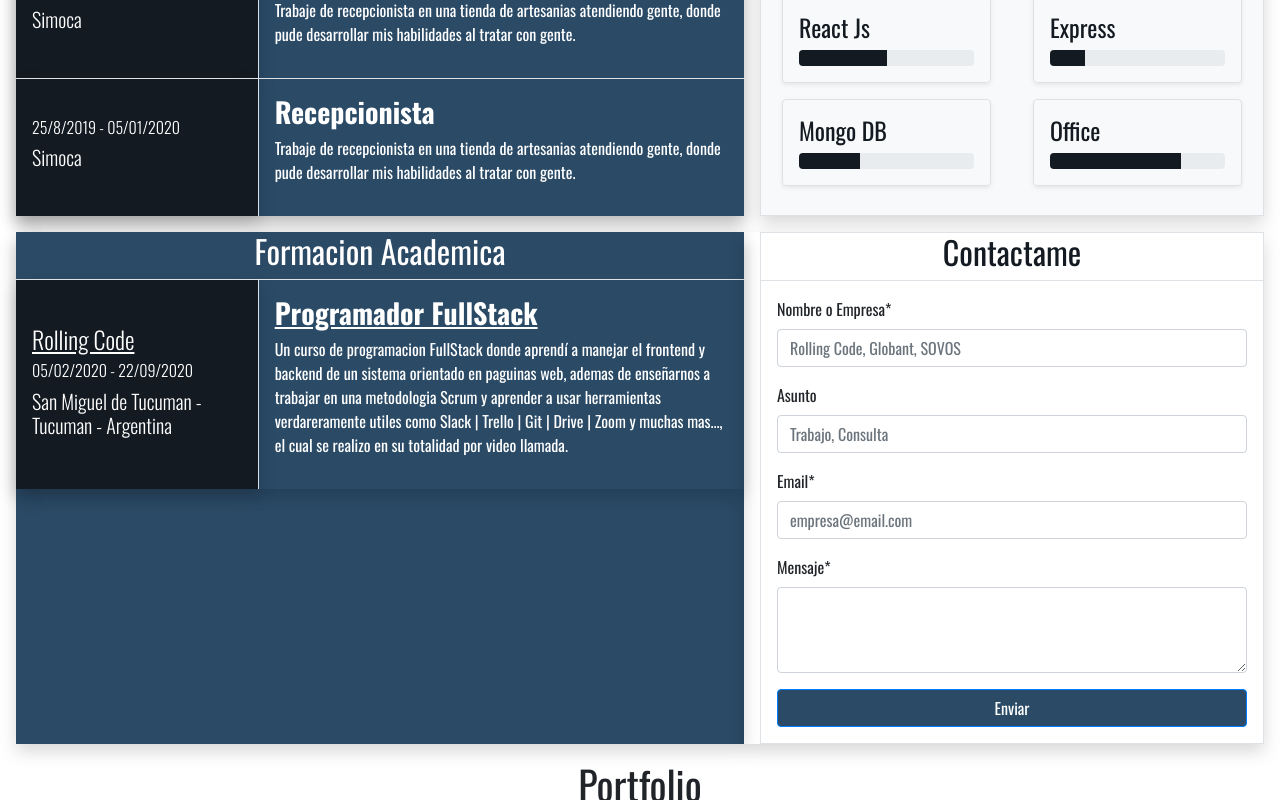
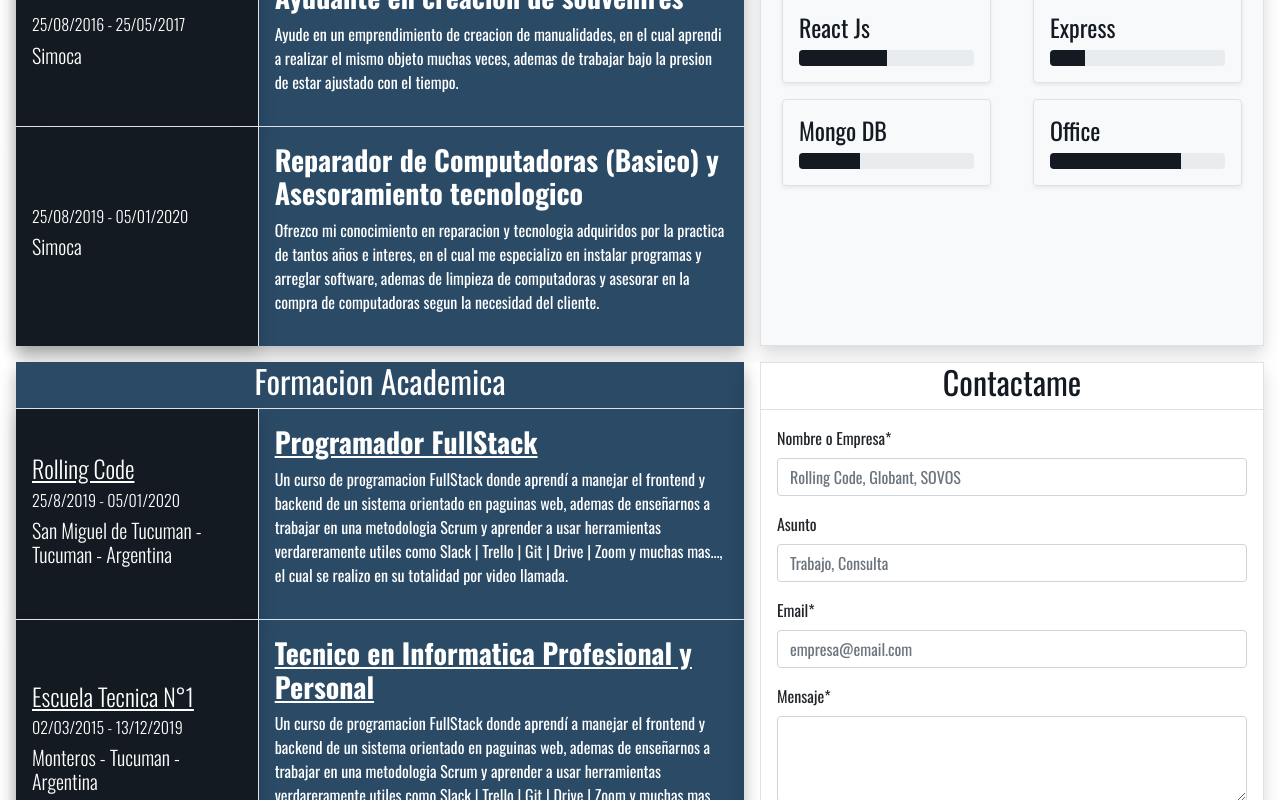
Before and after one commit to leo43161/leo43161.github.io, a React (Create React App) app: page / in a window 1280 px wide. Shown: the part 840-1640 px from the top of the page. Built offline with nearby package versions, Linux system fonts and the light colour scheme.

Commit message:
Se actualizo las cards de experiencia laboral

```diff
--- a/src/App.js
+++ b/src/App.js
@@ -17,7 +17,7 @@ function App() {
         <div className="col-lg-7 col-12 p-0 shadow">
           <Headers></Headers>
         </div>
-        <div className="col-lg-5 col-12 pl-3 pr-0 mt-3 mt-lg-0">
+        <div className="col-lg-5 col-12 pl-0 pl-lg-3 pr-0 mt-3 mt-lg-0">
           <SobreMi></SobreMi>
         </div>
       </section>
@@ -25,7 +25,7 @@ function App() {
         <div className="col-lg-7 col-12 p-0 shadow bg-blue">
           <Experiencia></Experiencia>
         </div>
-        <div className="col-lg-5 col-12 pl-3 pr-0 mt-3 mt-lg-0">
+        <div className="col-lg-5 col-12 pl-0 pl-lg-3 pr-0 mt-3 mt-lg-0">
           <Habilidades></Habilidades>
         </div>
       </section>
@@ -33,7 +33,7 @@ function App() {
         <div className="col-lg-7 col-12 p-0 shadow bg-blue">
           <Formacion></Formacion>
         </div>
-        <div className="col-lg-5 col-12 pl-3 pr-0 shadow mt-3 mt-lg-0">
+        <div className="col-lg-5 col-12 pl-0 pl-lg-3 pr-0 shadow mt-3 mt-lg-0">
           <Contactame></Contactame>
         </div>
       </section>
--- a/src/Components/Experiencia/Experiencia.js
+++ b/src/Components/Experiencia/Experiencia.js
@@ -14,21 +14,21 @@ const Experiencia = () => {
         lugar="Simoca"
       ></CardExperiencia>
       <CardExperiencia
-        titulo="Recepcionista"
-        descripcion="Trabaje de recepcionista en una tienda de artesanias atendiendo gente, donde pude desarrollar mis habilidades al tratar con gente."
-        tiempo="25/8/2019 - 05/01/2020"
+        titulo="Pasantias en informatica"
+        descripcion="Realice 150 horas de pasantias tomando el rol de un profesor, para chicos de 13-14 años en un taller de informatica, cumpliendo un horario y un registro, aprendiendo a manejar la paciencia y la responsabilidad."
+        tiempo="25/04/2016 - 21/08/2016"
+        lugar="Monteros"
+      ></CardExperiencia>
+      <CardExperiencia
+        titulo="Ayudante en creacion de souvenires"
+        descripcion="Ayude en un emprendimiento de creacion de manualidades, en el cual aprendi a realizar el mismo objeto muchas veces, ademas de trabajar bajo la presion de estar ajustado con el tiempo."
+        tiempo="25/08/2016 - 25/05/2017"
         lugar="Simoca"
       ></CardExperiencia>
       <CardExperiencia
-        titulo="Recepcionista"
-        descripcion="Trabaje de recepcionista en una tienda de artesanias atendiendo gente, donde pude desarrollar mis habilidades al tratar con gente."
-        tiempo="25/8/2019 - 05/01/2020"
-        lugar="Simoca"
-      ></CardExperiencia>
-      <CardExperiencia
-        titulo="Recepcionista"
-        descripcion="Trabaje de recepcionista en una tienda de artesanias atendiendo gente, donde pude desarrollar mis habilidades al tratar con gente."
-        tiempo="25/8/2019 - 05/01/2020"
+        titulo="Reparador de Computadoras (Basico) y Asesoramiento tecnologico"
+        descripcion="Ofrezco mi conocimiento en reparacion y tecnologia adquiridos por la practica de tantos años e interes, en el cual me especializo en instalar programas y arreglar software, ademas de limpieza de computadoras y asesorar en la compra de computadoras segun la necesidad del cliente."
+        tiempo="25/08/2019 - 05/01/2020"
         lugar="Simoca"
       ></CardExperiencia>
     </div>
--- a/src/Components/Formacion/Formacion.js
+++ b/src/Components/Formacion/Formacion.js
@@ -7,7 +7,20 @@ const Formacion = () => {
       <div className="w-100 text-white">
         <h2 className="text-center">Formacion Academica</h2>
       </div>
-      <FormacionCard></FormacionCard>
+      <FormacionCard
+        academia="Rolling Code"
+        titulo="Programador FullStack"
+        descripcion="Un curso de programacion FullStack donde aprendí a manejar el frontend y backend de un sistema orientado en paguinas web, ademas de enseñarnos a trabajar en una metodologia Scrum y aprender a usar herramientas verdareramente utiles como Slack | Trello | Git | Drive | Zoom y muchas mas..., el cual se realizo en su totalidad por video llamada."
+        tiempo="25/8/2019 - 05/01/2020"
+        lugar="San Miguel de Tucuman - Tucuman - Argentina"
+      ></FormacionCard>
+      <FormacionCard
+        academia="Escuela Tecnica N°1"
+        titulo="Tecnico en Informatica Profesional y Personal"
+        descripcion="Un curso de programacion FullStack donde aprendí a manejar el frontend y backend de un sistema orientado en paguinas web, ademas de enseñarnos a trabajar en una metodologia Scrum y aprender a usar herramientas verdareramente utiles como Slack | Trello | Git | Drive | Zoom y muchas mas..., el cual se realizo en su totalidad por video llamada."
+        tiempo="02/03/2015 - 13/12/2019"
+        lugar="Monteros - Tucuman - Argentina"
+      ></FormacionCard>
     </div>
   );
 };
--- a/src/Components/Formacion/FormacionCard.js
+++ b/src/Components/Formacion/FormacionCard.js
@@ -1,16 +1,20 @@
 import React from "react";
 
-const FormacionCard = () => {
+const FormacionCard = (props) => {
   return (
     <div className="bg-blue text-white d-flex">
       <div className="col-4 p-3 d-flex flex-column bg-black justify-content-center align-items-start border-right border-top shadow">
-        <h4 className="font-weight-light"><u>Rolling Code</u></h4>
-        <h6 className="font-weight-light">05/02/2020 - 22/09/2020</h6>
-        <h5 className="font-weight-light">San Miguel de Tucuman - Tucuman - Argentina</h5>
+        <h4 className="font-weight-light">
+          <u>{props.academia}</u>
+        </h4>
+        <h6 className="font-weight-light">{props.tiempo}</h6>
+        <h5 className="font-weight-light">{props.lugar}</h5>
       </div>
       <div className="col-8 p-3 border-top">
-        <h3 className="font-weight-bold"><u>Programador FullStack</u></h3>
-        <p>Un curso de programacion FullStack donde aprendí a manejar el frontend y backend de un sistema orientado en paguinas web, ademas de enseñarnos a trabajar en una metodologia Scrum y aprender a usar herramientas verdareramente utiles como Slack | Trello | Git | Drive | Zoom y muchas mas..., el cual se realizo en su totalidad por video llamada.</p>
+        <h3 className="font-weight-bold">
+          <u>{props.titulo}</u>
+        </h3>
+        <p>{props.descripcion}</p>
       </div>
     </div>
   );
```
